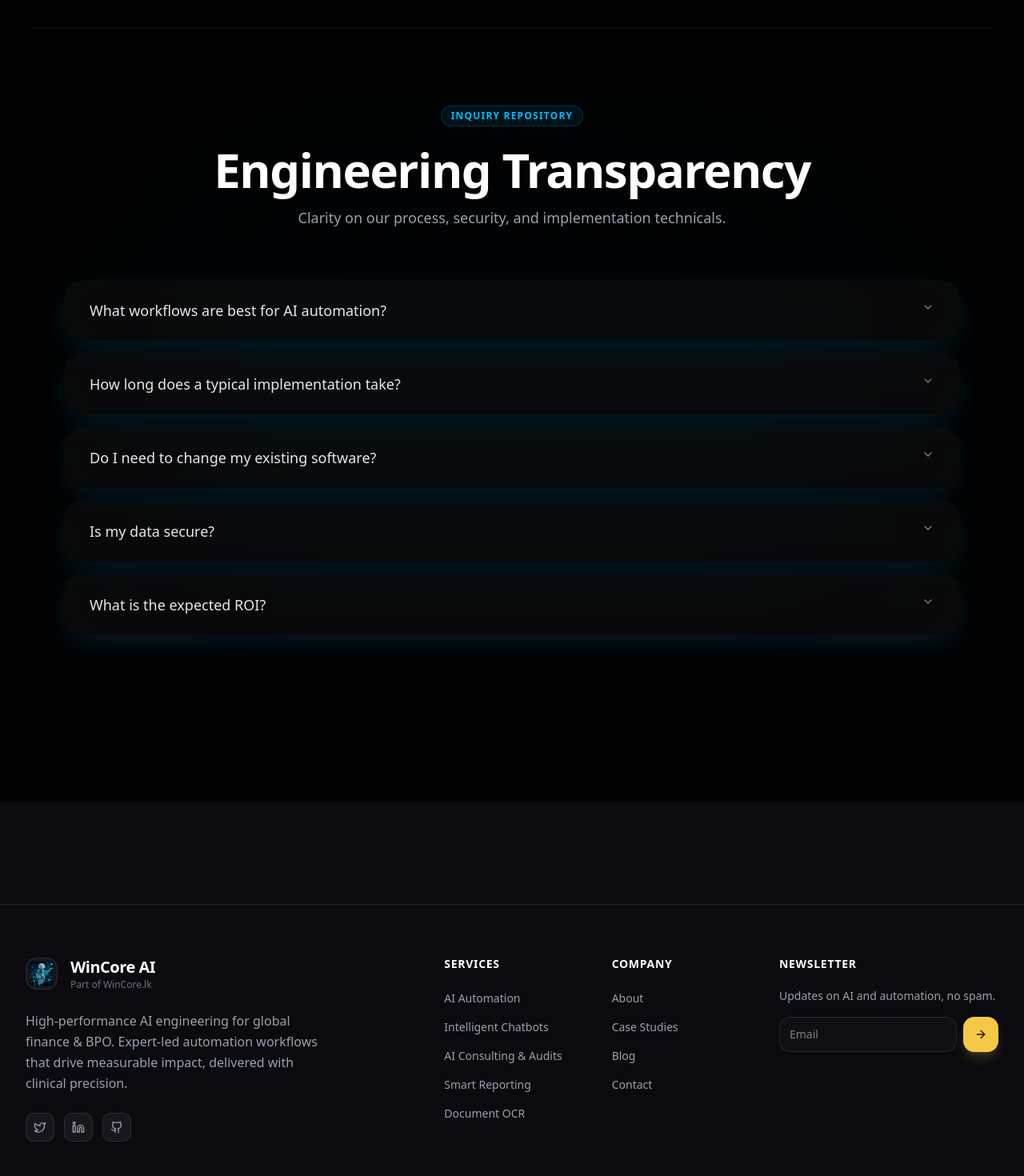
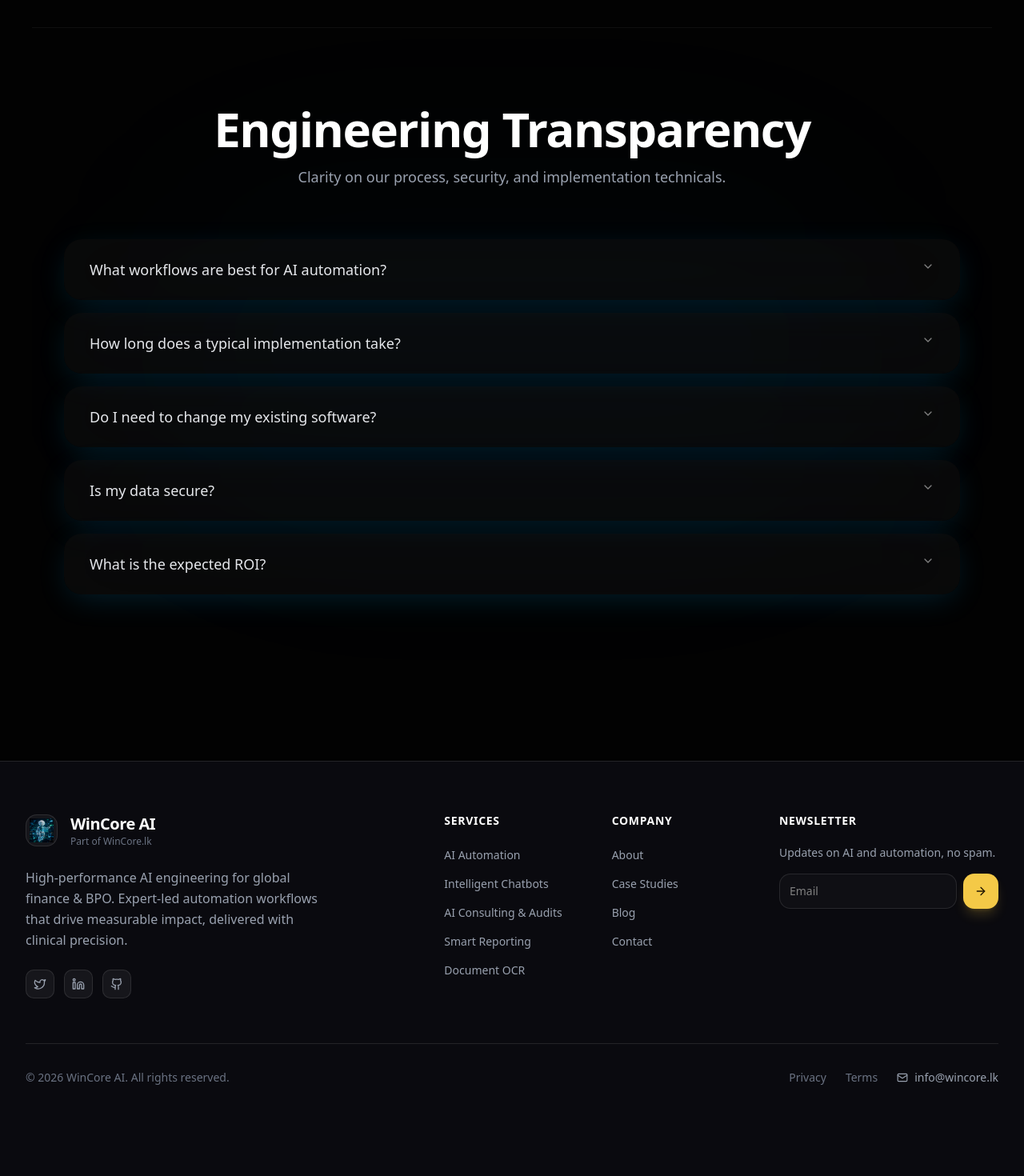
Before and after one commit to WinCore-lk/winpro-ai-site, a Next.js app: page /about in a window 1280 px wide. Shown: the part 1620-3090 px from the top of the page at 80% size. After the commit the page ends 3017 px from the top, so only its background shows below. Built offline with nearby package versions, Linux system fonts and the light colour scheme.

Commit message:
services pages improved

```diff
--- a/src/app/layout.tsx
+++ b/src/app/layout.tsx
@@ -58,7 +58,7 @@ export default function RootLayout({
         className={`${geistSans.variable} ${geistMono.variable} antialiased min-h-screen flex flex-col bg-[#0a0a0f] text-white selection:bg-sky-500/20 selection:text-white`}
       >
         <Navbar />
-        <main className="flex-grow pt-24 pb-12">
+        <main className="flex-grow pt-24">
           {children}
         </main>
         <Footer />
--- a/src/components/faq-section.tsx
+++ b/src/components/faq-section.tsx
@@ -38,14 +38,6 @@ export function FAQSection() {
         <section className="section-pad border-t border-white/5 relative overflow-hidden">
             <div className="section-inner max-w-4xl">
                 <div className="text-center mb-16">
-                    <motion.div
-                        initial={{ opacity: 0, scale: 0.9 }}
-                        whileInView={{ opacity: 1, scale: 1 }}
-                        viewport={{ once: true }}
-                        className="inline-flex items-center gap-2 px-3 py-1 rounded-full bg-sky-500/10 border border-sky-500/20 text-sky-400 text-xs font-bold uppercase tracking-widest mb-6"
-                    >
-                        Inquiry Repository
-                    </motion.div>
                     <motion.h2
                         initial={{ opacity: 0, y: 16 }}
                         whileInView={{ opacity: 1, y: 0 }}
--- a/src/components/footer.tsx
+++ b/src/components/footer.tsx
@@ -7,7 +7,7 @@ import { NewsletterForm } from "./newsletter-form";
 
 export function Footer() {
     return (
-        <footer className="relative bg-[#0a0a0f] border-t border-white/10 pt-16 pb-10 mt-20">
+        <footer className="relative bg-[#0a0a0f] border-t border-white/10 pt-16 pb-10">
             <div className="max-w-[100rem] mx-auto px-4 sm:px-6 lg:px-8">
                 <div className="grid grid-cols-1 md:grid-cols-12 gap-12 lg:gap-10 mb-14">
                     <div className="md:col-span-12 lg:col-span-5">
```
